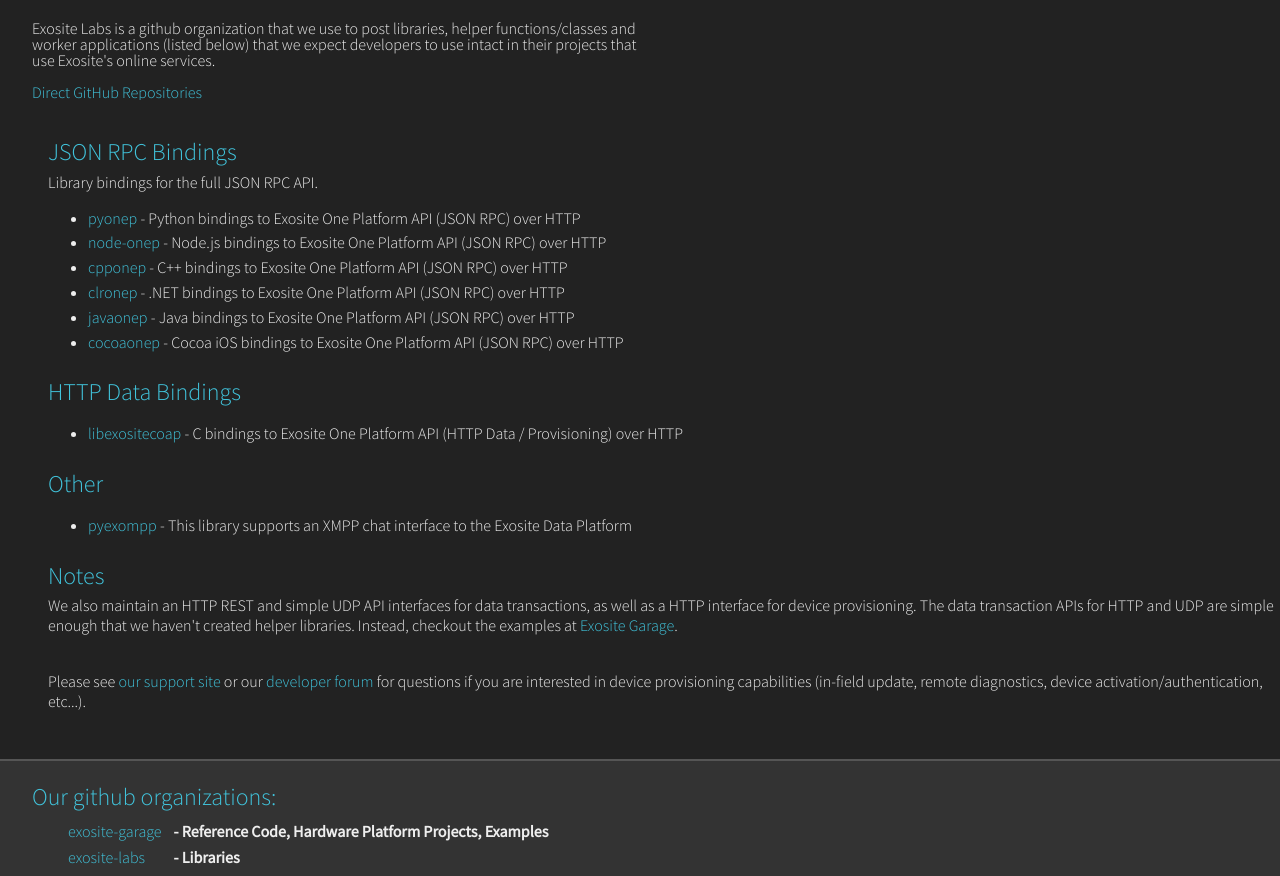
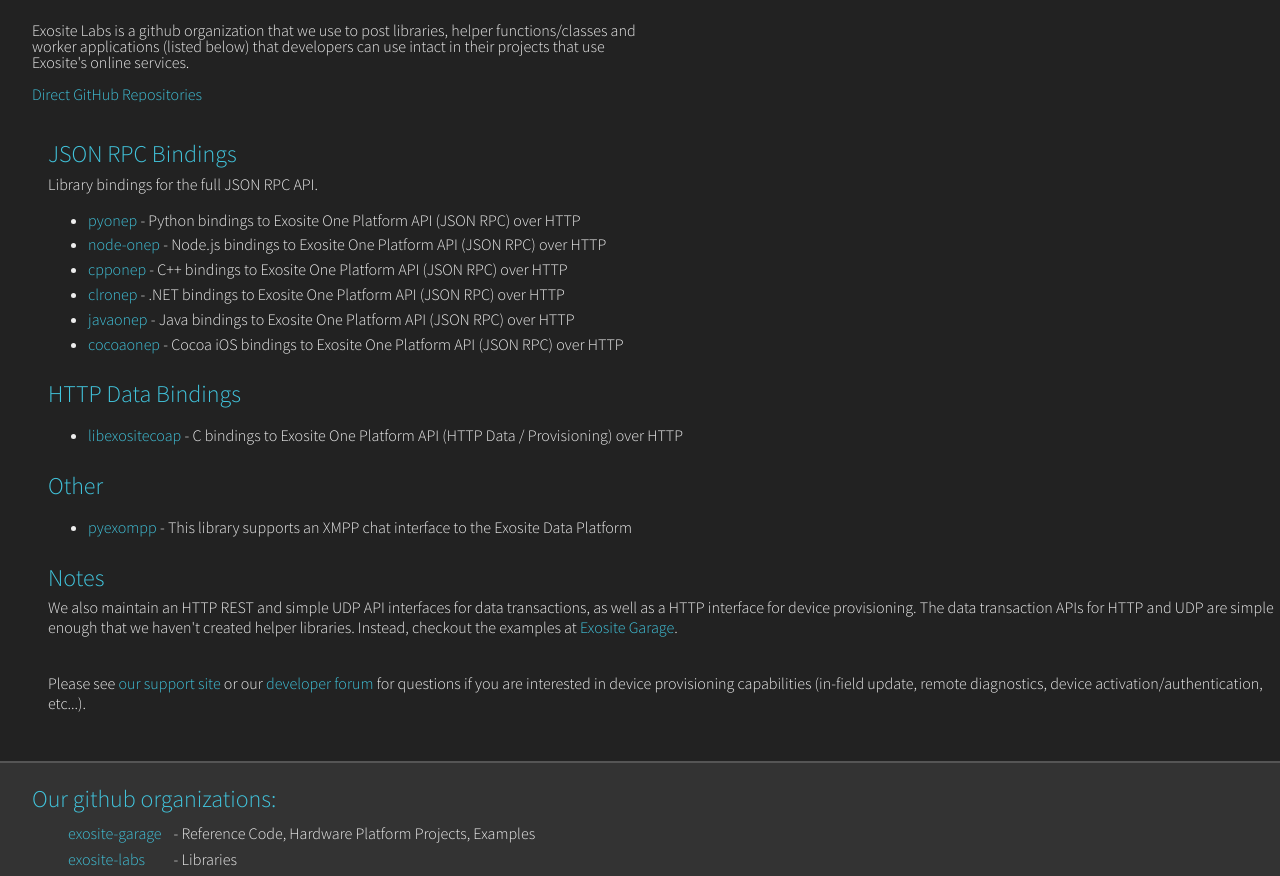
Before and after one commit to exosite-labs/exosite-labs.github.io, a plain HTML site: page index.html in a window 1280 px wide. Shown: the part 186-1062 px from the top of the page. Drawn offline with Linux system fonts and the light colour scheme.

Commit message:
a few small tweaks, changed logos to white versions

```diff
--- a/index.html
+++ b/index.html
@@ -29,10 +29,9 @@
         <img width="50" src="images/exosite_logo_50px.png" alt="Exosite Labs Icon"/></img><h1>Exosite Labs - Exosite Libraries</h1>
     </div>
     <div class="overview">
-      <p>Exosite Labs is a github organization that we use to post libraries,
-      helper functions/classes and worker applications (listed below) that we
-      expect developers to use intact in their projects that use Exosite's
-      online services. </p>
+      <p>
+        Exosite Labs is a github organization that we use to post libraries, helper functions/classes and worker applications (listed below) that developers can use intact in their projects that use Exosite's online services.
+      </p>
       <a href="http://github.com/exosite-labs">Direct GitHub Repositories</a>
     </div>
   </div>
@@ -69,9 +68,9 @@
       <h2>Our github organizations:</h2>
       <table style="margin-bottom:0;margin-top:0;">
         <tbody>
-          <tr><td><a  href="http://github.com/exosite-garage">exosite-garage</a></td> <td><strong>- Reference Code, Hardware Platform Projects, Examples</strong></td></tr>
-          <tr><td><a  href="http://github.com/exosite-labs">exosite-labs</a></td><td><strong>- Libraries</strong></td></tr>
-          <tr><td><a  href="http://github.com/exosite">exosite</a></td><td><strong>- Core Tech</strong></td></tr>
+          <tr><td><a  href="http://github.com/exosite-garage">exosite-garage</a></td> <td>- Reference Code, Hardware Platform Projects, Examples</td></tr>
+          <tr><td><a  href="http://github.com/exosite-labs">exosite-labs</a></td><td>- Libraries</td></tr>
+          <tr><td><a  href="http://github.com/exosite">exosite</a></td><td>- Core Tech</td></tr>
         </tbody>
       </table>
       <a href="http://exosite.com"><img style="margin-left:1em;" src="images/logo_linear.png" alt="Exosite Logo"/></a></br>
```
Also changed, not shown: images/exosite_logo_50px.png, images/logo_linear.png.
